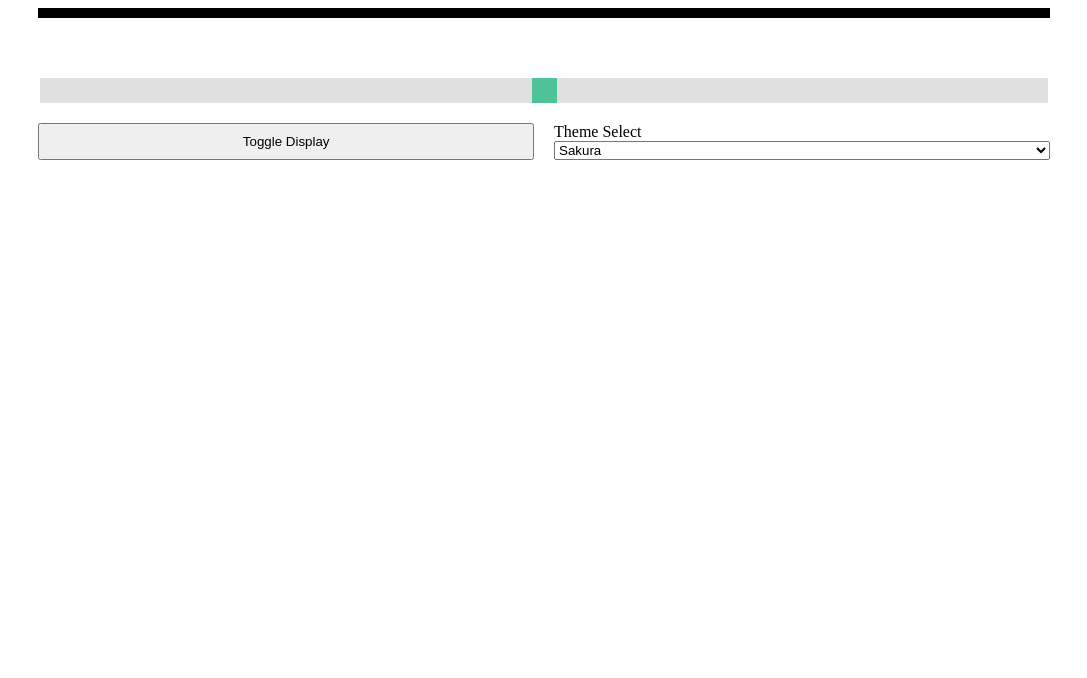
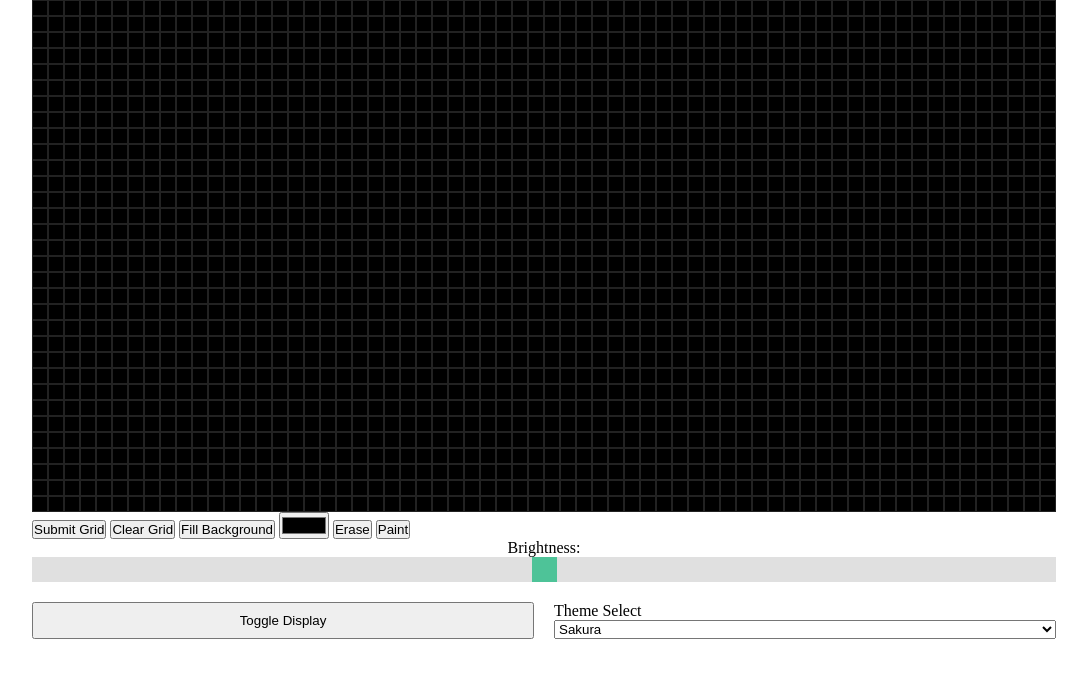
Before and after one commit to austlai/led-matrix, a Flask app: page / in a window 1280 px wide. Shown: the top 678 px of the page, without its empty margins (96-1183 px from the left). Run offline with Flask 3, Linux system fonts and the light colour scheme; parts of the project's set-up code (start-up, migrations or seed data) failed here and were passed over; some libraries are stand-ins or nearby versions.

Commit message:
pixel drawer

```diff
--- a/app.py
+++ b/app.py
@@ -25,6 +25,7 @@
 modules = {
     'clock': ['sudo', '.venv/bin/python3', 'modules/clock.py', '-b', str(brightness), '-t', theme]
 }
+debug = True
 
 def panel_update():
     pass
@@ -76,6 +77,11 @@
     else:
         refresh_display()
 
+@socketio.on('grid_send')
+def show_grid(data):
+    global brightness, display_on
+    print(data['value'])
+
 def refresh_display():
     global proc, display_on, brightness, theme
     if display_on:
@@ -96,5 +102,6 @@
 
 if __name__ == '__main__':
     atexit.register(handle_shutdown)
-    proc = subprocess.Popen(modules[current_module], preexec_fn=os.setpgrp)
-    socketio.run(app, debug=False, host='0.0.0.0', port=5000)
+    if not debug:
+        proc = subprocess.Popen(modules[current_module], preexec_fn=os.setpgrp)
+    socketio.run(app, debug=debug, host='0.0.0.0', port=5000)
--- a/static/index.css
+++ b/static/index.css
@@ -1,3 +1,9 @@
+* {
+    padding: 0;
+    margin: 0;
+    box-sizing: border-box;
+}
+
 .container {
     display: flex;
     flex-direction: column;
@@ -100,3 +106,14 @@
 #brightness-num {
     font-size: 1.2em;
 }
+
+.gridCol {
+    height: 10%;
+    width: 10%;
+    aspect-ratio: 1/1;
+    border: 1px solid #222;
+}
+
+.gridRow {
+    display: flex;
+}
--- a/static/index.js
+++ b/static/index.js
@@ -5,7 +5,7 @@
         document.getElementById('panel-preview').src = frame;
     });
 
-    slider = document.getElementById('brightness-slider');
+    const slider = document.getElementById('brightness-slider');
     socket.on('init', (msg) => {
         document.getElementById('brightness-num').innerHTML = msg.brightness;
         slider.value = msg.brightness;
@@ -25,8 +25,144 @@
         socket.emit('display_toggle', {});
     }), false;
 
-    theme = document.getElementById('theme-select')
+    const theme = document.getElementById('theme-select')
     theme.addEventListener('change', () => {
         socket.emit('theme_update', { value: theme.value });
     }), false;
+
+    const grid = document.getElementById("grid");
+    const submitBtn = document.getElementById("submit-btn");
+    const clearBtn = document.getElementById("clear-btn");
+    const colourInput = document.getElementById("colour-input");
+    const eraseBtn = document.getElementById("erase-btn");
+    const paintBtn = document.getElementById("paint-btn");
+    const fillBtn = document.getElementById("fill-btn");
+    const width = 64;
+    const height = 32;
+
+    let fillColour = '#FFF';
+
+    let events = {
+        mouse: {
+            down: "mousedown",
+            move: "mousemove",
+            up: "mouseup",
+        },
+        touch: {
+            down: "touchstart",
+            move: "touchmove",
+            up: "touchend",
+        },
+    };
+    let deviceType = "";
+    let draw = false;
+    let erase = false;
+    const isTouchDevice = () => {
+        try {
+            document.createEvent("TouchEvent");
+            deviceType = "touch";
+            return true;
+        } catch (e) {
+            deviceType = "mouse";
+            return false;
+        }
+    };
+    isTouchDevice();
+
+    // Build Grid
+    for (let i = 0; i < height; i++) {
+        let div = document.createElement("div");
+        div.classList.add("gridRow");
+        for (let j = 0; j < width; j++) {
+            let col = document.createElement("div");
+            col.classList.add("gridCol");
+            col.setAttribute("id", `grid-${j}-${i}`);
+            col.style.backgroundColor = "#000";
+            col.addEventListener(events[deviceType].down, () => {
+                draw = true;
+                if (erase) {
+                    col.style.backgroundColor = fillColour;
+                } else {
+                    col.style.backgroundColor = colourInput.value;
+                }
+            });
+            col.addEventListener(events[deviceType].move, (e) => {
+                let elementId = document.elementFromPoint(
+                    !isTouchDevice() ? e.clientX : e.touches[0].clientX,
+                    !isTouchDevice() ? e.clientY : e.touches[0].clientY
+                ).id;
+                checker(elementId);
+            });
+            col.addEventListener(events[deviceType].up, () => {
+                draw = false;
+            });
+            div.appendChild(col);
+        }
+        grid.appendChild(div);
+    }
+
+    function checker(elementId) {
+        let gridColumns = document.querySelectorAll(".gridCol");
+        gridColumns.forEach((element) => {
+            if (elementId == element.id) {
+                if (draw && !erase) {
+                    element.style.backgroundColor = colourInput.value;
+                } else if (draw && erase) {
+                    element.style.backgroundColor = "transparent";
+                }
+            }
+        });
+    }
+
+    function updateDark(hexcolor){
+        var r = parseInt(hexcolor.substr(1,2),16);
+        var g = parseInt(hexcolor.substr(3,2),16);
+        var b = parseInt(hexcolor.substr(4,2),16);
+        var yiq = ((r*299)+(g*587)+(b*114))/1000;
+        let gridColumns = document.querySelectorAll(".gridCol");
+        gridColumns.forEach((element) => {
+            if (yiq < 40) {
+                element.style.borderColor = '#222'
+            } else {
+                element.style.borderColor = '#ddd'
+            }
+        });
+    }
+
+    clearBtn.addEventListener("click", () => {
+        for (let i = 0; i < height; i++) {
+            for (let j = 0; j < width; j++) {
+                document.getElementById(`grid-${j}-${i}`).style.backgroundColor = fillColour
+            }
+        }
+    });
+
+    eraseBtn.addEventListener("click", () => {
+        erase = true;
+    });
+
+    paintBtn.addEventListener("click", () => {
+        erase = false;
+    });
+
+    fillBtn.addEventListener("click", () => {
+        fillColour = colourInput.value
+        updateDark(fillColour)
+        for (let i = 0; i < height; i++) {
+            for (let j = 0; j < width; j++) {
+                document.getElementById(`grid-${j}-${i}`).style.backgroundColor = fillColour
+            }
+        }
+    });
+
+    submitBtn.addEventListener("click", () => {
+        let grid = []
+        for (let i = 0; i < height; i++) {
+            grid.push([])
+            for (let j = 0; j < width; j++) {
+                grid[i].push(document.getElementById(`grid-${j}-${i}`).style.backgroundColor)
+            }
+        }
+        socket.emit('grid_send', { value: grid });
+    });
 });
--- a/templates/index.html
+++ b/templates/index.html
@@ -9,11 +9,22 @@
     <body>
         <div class="container">
             <div class="item-column">
-                <img id="panel-preview" src=""/>
+                <div class="grid" id="grid"></div>
+            <div>
+            <div class="item-column">
+                <div class="options">
+                    <button id="submit-btn">Submit Grid</button>
+                    <button id="clear-btn">Clear Grid</button>
+                    <button id="fill-btn">Fill Background</button>
+                    <input type="color" id="colour-input" />
+                    <button id="erase-btn">Erase</button>
+                    <button id="paint-btn">Paint</button>
+                </div>
             <div>
             <div class="item-column">
                 <div class="item-child">
-                    <p id="brightness-num"></p>
+                    <span>Brightness: </span>
+                    <span id="brightness-num"></span>
                 </div>
                 <div class="item-child">
                     <input type="range" step="10" min="0" max="100" value="50" class="slider" id="brightness-slider">
```
